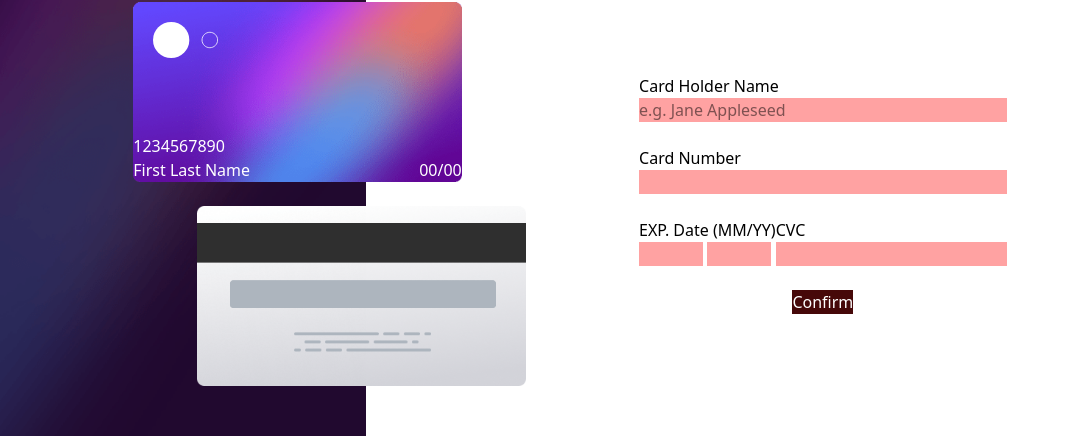
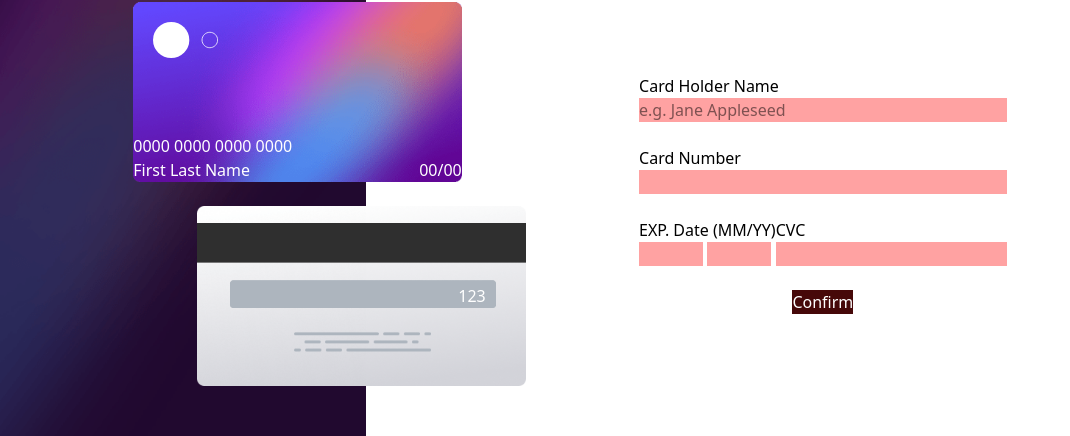
Before and after one commit to doinby/creditcard-component-react, a React (Vite) app: page / in a window 1280 px wide. Shown: the part 206-642 px from the top of the page, without its empty margins (0-1070 px from the left). Built offline with nearby package versions, Linux system fonts and the light colour scheme.

Commit message:
refactor card form

```diff
--- a/src/App.jsx
+++ b/src/App.jsx
@@ -1,3 +1,4 @@
+import { useState } from 'react';
 import CardForm from './components/CardForm';
 import bg from './assets/images/bg-main-desktop.png';
 import ccFront from './assets/images/bg-card-front.png';
@@ -5,28 +6,39 @@ import ccBack from './assets/images/bg-card-back.png';
 import cardLogo from './assets/images/card-logo.svg';
 
 export default function App() {
+	const [name, setName] = useState('First Last Name');
+	const [ccNumber, setCcNumber] = useState('0000 0000 0000 0000');
+	const [cvcNumber, setCvcNumber] = useState(123);
+	const [expData, setExpDate] = useState('00/00');
+
 	return (
 		<>
 			<div className='relative w-[40%] flex'>
 				<div className='absolute right-[-10em] flex flex-col gap-y-6 items-start self-center'>
 					<div className='relative justify-self-start'>
 						<div className='absolute bottom-0 w-full text-white'>
-							<p>1234567890</p>
+							<p>{ccNumber}</p>
 							<div className='flex justify-between'>
-								<p>First Last Name</p>
-								<p>00/00</p>
+								<p>{name}</p>
+								<p>{expData}</p>
 							</div>
 						</div>
 						<img className='absolute top-0 m-5 h-[36px]' src={cardLogo} />
 						<img className='max-h-[180px]' src={ccFront} />
 					</div>
-					<div className='relative pl-16'>
+					<div className='relative pl-16 flex items-center'>
+						<p className='absolute right-10 text-white'>{cvcNumber}</p>
 						<img className='max-h-[180px]' src={ccBack} />
 					</div>
 				</div>
 				<img className='w-full' src={bg} />
 			</div>
-			<CardForm />
+			<CardForm
+				setName={setName}
+				setCcNumber={setCcNumber}
+				setCvcNumber={setCvcNumber}
+				setExpDate={setExpDate}
+			/>
 		</>
 	);
 }
--- a/src/components/CardForm.jsx
+++ b/src/components/CardForm.jsx
@@ -1,12 +1,19 @@
 import TextInput from './TextInput';
 import DateInput from './DateInput';
-import { useState } from 'react';
 
-export default function CardForm() {
-	const [name, setName] = useState('');
-	const [ccNumber, setCcNumber] = useState(0);
-	const [cvcNumber, setCvcNumber] = useState(0);
-	const [expData, setExpDate] = useState('');
+// Todo: Validate CC number - number & space only
+// w/ limit to x number of characters
+
+export default function CardForm({
+	setName = 0,
+	setCcNumber = '',
+	setExpDate = '',
+	setCvcNumber = 0,
+}) {
+	// const [name, setName] = useState('');
+	// const [ccNumber, setCcNumber] = useState(0);
+	// const [cvcNumber, setCvcNumber] = useState(0);
+	// const [expData, setExpDate] = useState('');
 
 	return (
 		<form className='w-full flex flex-col gap-8 justify-center items-center'>
@@ -21,7 +28,7 @@ export default function CardForm() {
 				<TextInput
 					label='Card Number'
 					placeholder=''
-					type='number'
+					// type='number'
 					name='cc-number'
 					setData={setCcNumber}
 				/>
--- a/src/components/DateInput.jsx
+++ b/src/components/DateInput.jsx
@@ -1,6 +1,6 @@
 import { useState } from 'react';
 
-export default function DateInput({ setData = '00/00' }) {
+export default function DateInput({ setData = '' }) {
 	const [monthInput, setMonthInput] = useState(0);
 	// console.log('monthInput:', monthInput);
 	const [yearInput, setYearInput] = useState(0);
```
